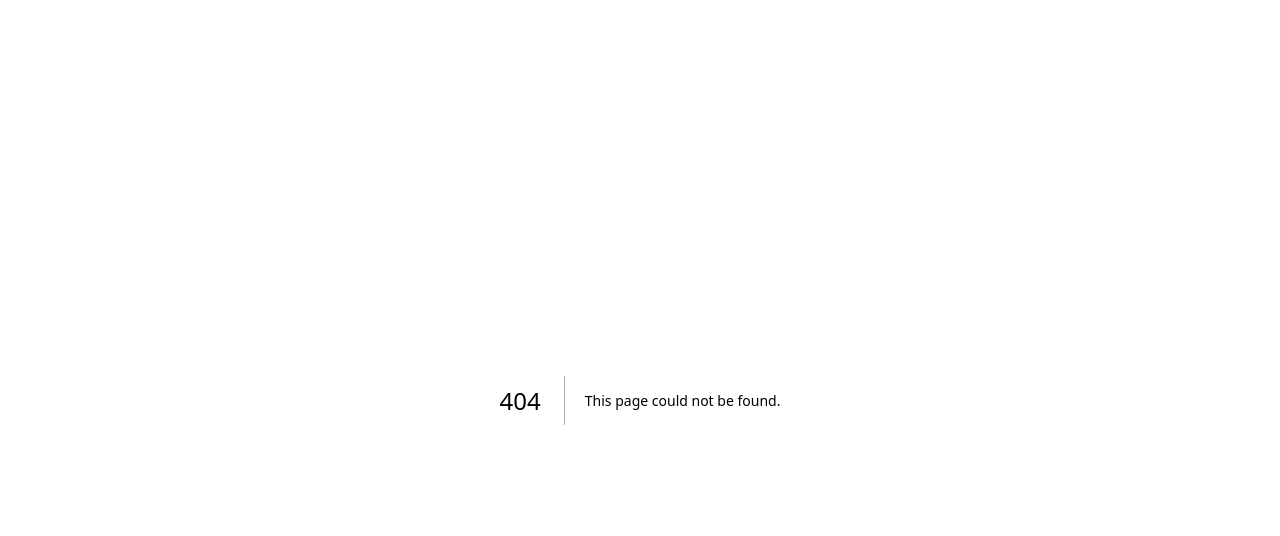
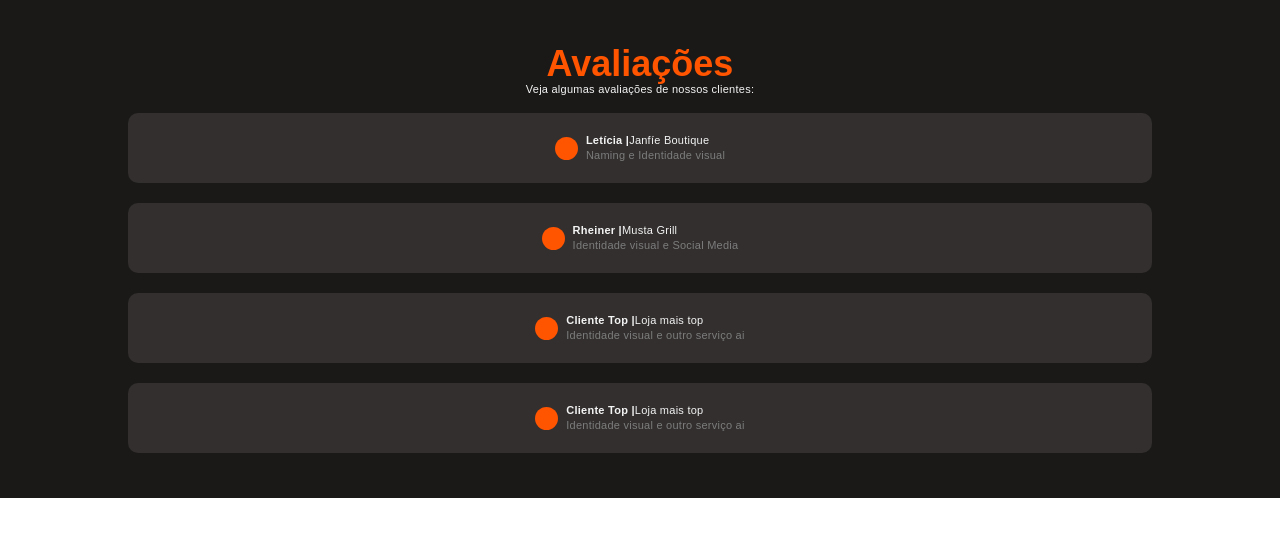
Before and after one commit to BrunoAlm/lejaum.inc-react, a Next.js app in the folder lejaum.me/: page /singlepage/section5 in a window 1280 px wide. Before the commit this address had no page. Shown: the top 536 px of the page. Built offline with nearby package versions, Linux system fonts and the light colour scheme.

Commit message:
swipers e avaliações

```diff
--- /dev/null
+++ b/lejaum.me/src/components/avaliacao.tsx
@@ -0,0 +1,27 @@
+import Image from "next/image";
+
+export default function Avaliacao({ pessoa = '', empresa = '', servico = '' }) {
+    return <>
+        <div className="w-4/5 bg-quase-cinza rounded-[10px] py-5 flex flex-col items-center justify-center">
+            <audio src="" className="bg-branquin w-4/5"></audio>
+            {/* <Image
+                    alt=""
+                    src={""}
+                    height={23}
+                    width={24}
+                    className={'rounded-[12px]'}
+                /> */}
+            <div className="flex items-center justify-center gap-2">
+                <div className="h-[23px] w-[23px] bg-laranjaum rounded-[12px]"></div>
+                <div className="flex flex-col">
+                    <div className="flex">
+                        <p className="text-body2 font-georama text-branquin font-bold">{pessoa}</p>
+                        <p className="text-body2 font-georama text-branquin">{empresa}</p>
+                    </div>
+                    <p className="text-body2 font-georama text-cinza">{servico}</p>
+                </div>
+            </div>
+        </div>
+    </>
+
+}
--- a/lejaum.me/src/pages/index.tsx
+++ b/lejaum.me/src/pages/index.tsx
@@ -5,6 +5,7 @@ import HomeSection from './singlepage/section1';
 import Section2 from './singlepage/section2';
 import Section3 from './singlepage/section3';
 import Section4 from './singlepage/section4';
+import Section5 from './singlepage/section5';
 
 export default function Home() {
   return (
@@ -15,6 +16,7 @@ export default function Home() {
       <Section2 />
       <Section3 />
       <Section4 />
+      <Section5 />
     </>
   )
 }
--- a/lejaum.me/src/pages/singlepage/section2.tsx
+++ b/lejaum.me/src/pages/singlepage/section2.tsx
@@ -10,7 +10,7 @@ export default function Section2() {
                 <p className="text-home font-black text-laranjaum text-center font-georama">Social Media</p>
                 <p className="text-body2 text-branquin text-center font-georama">Toque para visualizar em tela cheia</p>
                 {/* wrapper de varios swipers */}
-                <div className="w-screen">
+                <div className="w-full overflow-hidden">
                     <SmSwiper01/>
                     <SmSwiper02/>
                     <SmSwiper03/>
--- a/lejaum.me/src/pages/singlepage/section3.tsx
+++ b/lejaum.me/src/pages/singlepage/section3.tsx
@@ -10,7 +10,7 @@ export default function Section3() {
                 <p className="text-home font-black text-laranjaum text-center font-georama">Identidade Visual</p>
                 <p className="text-body2 text-branquin text-center font-georama">Toque para visualizar o projeto inteiro</p>
                 {/* wrapper de varios swipers */}
-                <div className="w-screen">
+                <div className="w-full overflow-hidden">
                     <IdSwiper01/>
                     <IdSwiper02/>
                     <IdSwiper03/>
--- /dev/null
+++ b/lejaum.me/src/pages/singlepage/section5.tsx
@@ -0,0 +1,20 @@
+import Avaliacao from "../../components/avaliacao";
+
+export default function Section5() {
+    return (
+        <>
+            {/* Início das Soluções */}
+            <div className="h-fit pt-[45px] pb-[45px] w-full bg-pretao">
+                <p className="text-home font-black text-laranjaum text-center font-georama">Avaliações</p>
+                <p className="text-body2 text-branquin text-center font-georama">Veja algumas avaliações de nossos clientes:</p>
+                <div className="w-full mt-4 flex flex-col items-center content-center gap-5">
+                    <Avaliacao pessoa="Letícia | " empresa=" Janfíe Boutique" servico="Naming e Identidade visual" />
+                    <Avaliacao pessoa="Rheiner | " empresa=" Musta Grill" servico="Identidade visual e Social Media" />
+                    <Avaliacao pessoa="Cliente Top | " empresa=" Loja mais top" servico="Identidade visual e outro serviço ai" />
+                    <Avaliacao pessoa="Cliente Top | " empresa=" Loja mais top" servico="Identidade visual e outro serviço ai" />
+                </div>
+
+            </div> {/* FINAL */}
+        </>
+    )
+}
--- a/lejaum.me/tailwind.config.js
+++ b/lejaum.me/tailwind.config.js
@@ -9,6 +9,8 @@ module.exports = {
       'pretao': '#1A1918',
       'laranjaum': '#ff5400',
       'branquin': '#f4f4f4',
+      'quase-cinza': '#322F2E',
+      'cinza': '#7D7D7D',
     },
 
     fontSize: {
```
Also changed, not shown: lejaum.me/src/styles/globals.css (+0 -7 lines).
